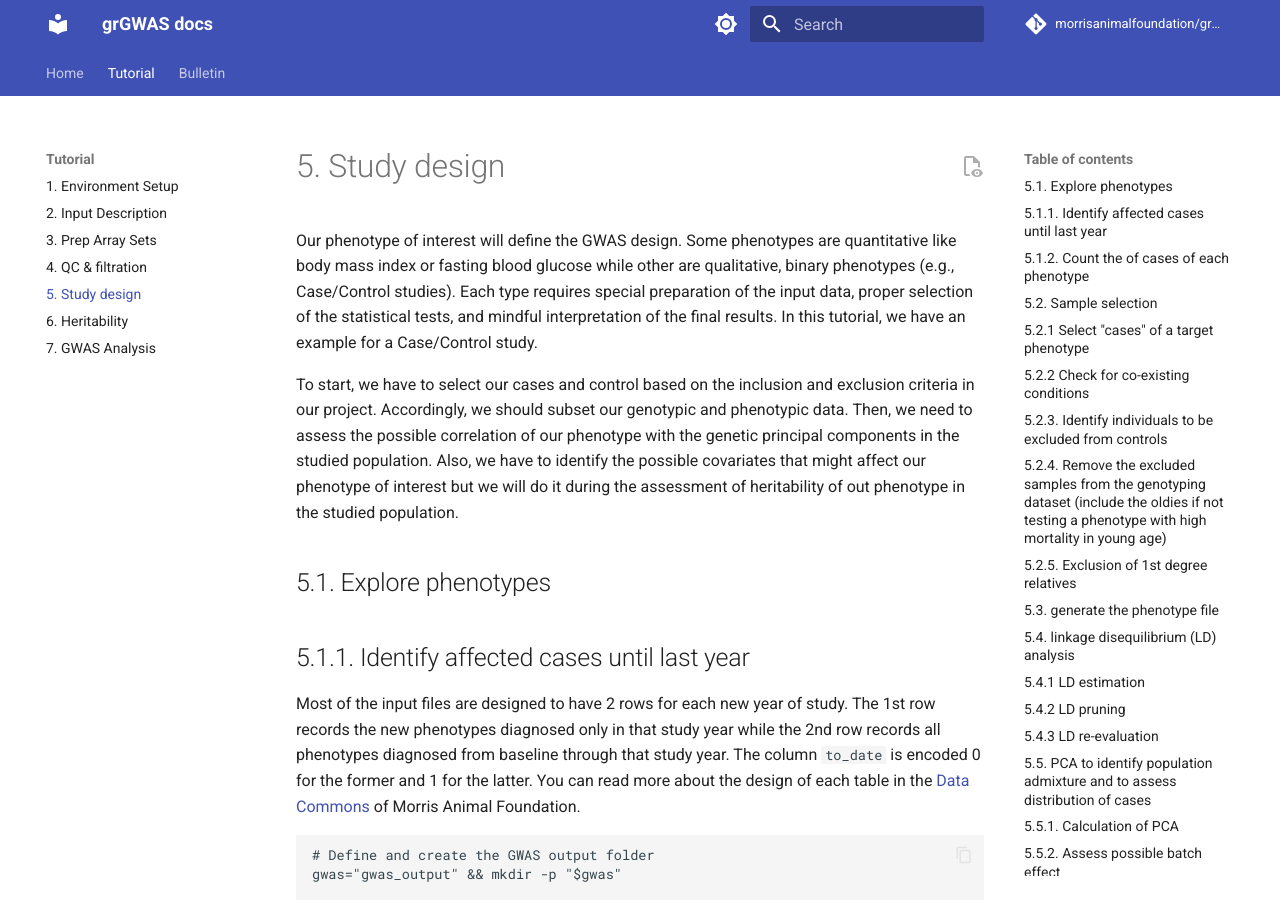
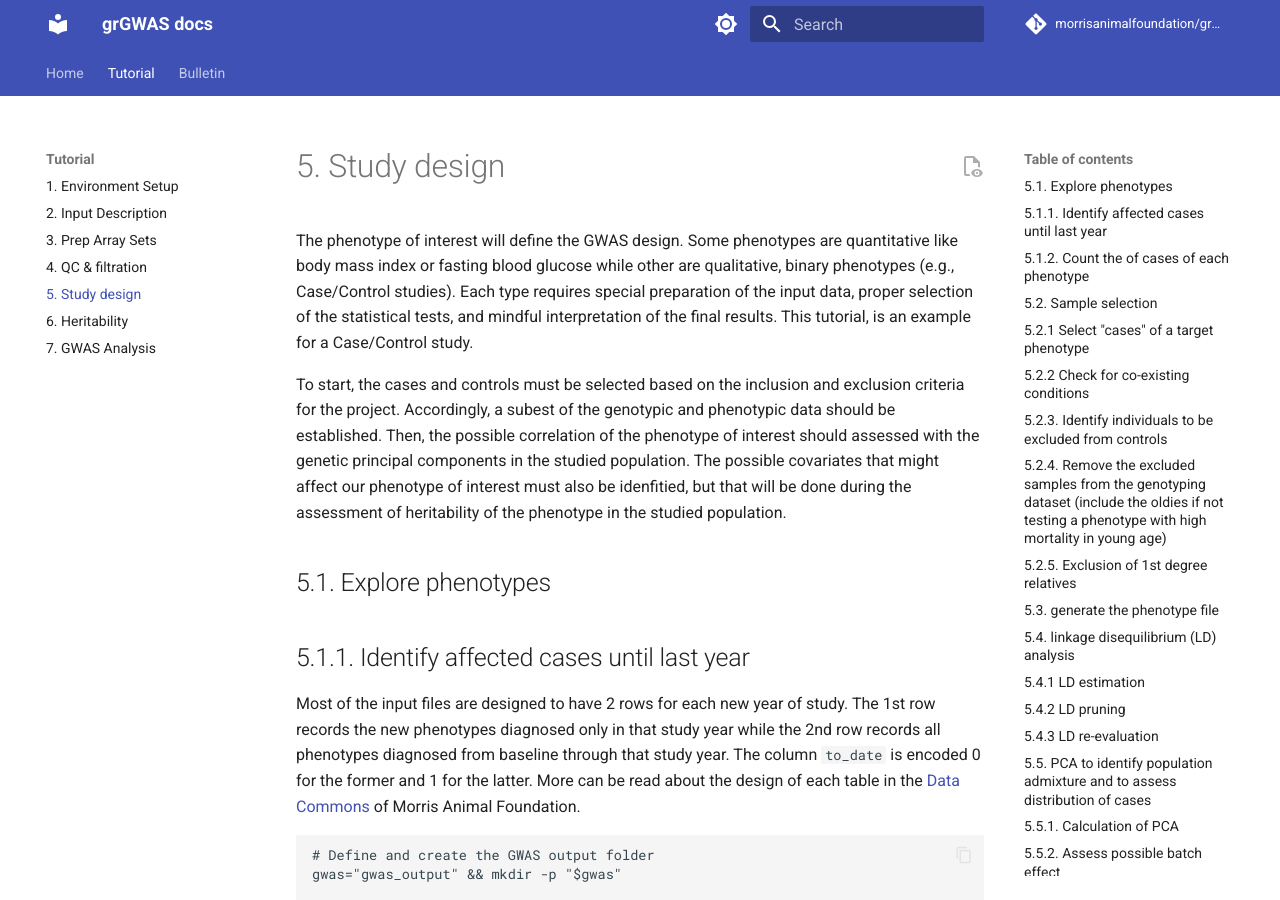
Before and after one commit to morrisanimalfoundation/grGWAS, an MkDocs documentation site: the page built from docs/5.pheno.md, in a window 1280 px wide and 900 px high. Built offline with MkDocs 1.6.1 and Material for MkDocs 9.7.7, drawn with Linux system fonts in a browser that asks for light colours; comment, search, counter and statistics services are not loaded; some of the changed text lies outside the part shown.

Commit message:
Update 5.pheno.md
MAF MarComm edits

````diff
--- a/docs/5.pheno.md
+++ b/docs/5.pheno.md
@@ -1,13 +1,13 @@
 
-Our phenotype of interest will define the GWAS design. Some phenotypes are quantitative like body mass index or fasting blood glucose while other are qualitative, binary phenotypes (e.g., Case/Control studies). Each type requires special preparation of the input data, proper selection of the statistical tests, and mindful interpretation of the final results. In this tutorial, we have an example for a Case/Control study.
+The phenotype of interest will define the GWAS design. Some phenotypes are quantitative like body mass index or fasting blood glucose while other are qualitative, binary phenotypes (e.g., Case/Control studies). Each type requires special preparation of the input data, proper selection of the statistical tests, and mindful interpretation of the final results. This tutorial, is an example for a Case/Control study.
 
-To start, we have to select our cases and control based on the inclusion and exclusion criteria in our project. Accordingly, we should subset our genotypic and phenotypic data. Then, we need to assess the possible correlation of our phenotype with the genetic principal components in the studied population.  Also, we have to identify the possible covariates that might affect our phenotype of interest but we will do it during the assessment of heritability of out phenotype in the studied population.
+To start, the cases and controls must be selected based on the inclusion and exclusion criteria for the project. Accordingly, a subest of the genotypic and phenotypic data should be established. Then, the possible correlation of the phenotype of interest should assessed with the genetic principal components in the studied population.  The possible covariates that might affect our phenotype of interest must also be idenfitied, but that will be done during the assessment of heritability of the phenotype in the studied population.
 
 ## 5.1. Explore phenotypes
 
 ## 5.1.1. Identify affected cases until last year
 
-Most of the input files are designed to have 2 rows for each new year of study. The 1st row records the new phenotypes diagnosed only in that study year while the 2nd row records all phenotypes diagnosed from baseline through that study year. The column `to_date` is encoded 0 for the former and 1 for the latter. You can read more about the design of each table in the [Data Commons](https://datacommons.morrisanimalfoundation.org/) of Morris Animal Foundation.
+Most of the input files are designed to have 2 rows for each new year of study. The 1st row records the new phenotypes diagnosed only in that study year while the 2nd row records all phenotypes diagnosed from baseline through that study year. The column `to_date` is encoded 0 for the former and 1 for the latter. More can be read about the design of each table in the [Data Commons](https://datacommons.morrisanimalfoundation.org/) of Morris Animal Foundation.
 
 ```
 # Define and create the GWAS output folder
@@ -51,7 +51,7 @@ for ((i=7; i<=$num_columns; i++)); do
     awk -v col="$i" 'BEGIN{FS=OFS="\t"}NR==1{dis=$col;next}{sum+=$col} END {if(sum)print dis,sum}' "$gwas"/conditions_${target}_lastYear.tab
 done > "$gwas"/conditions_${target}_lastYear_coexist.tab
 ```
-For now, we will not exclude any samples from cases
+For now, no sample will be excluded from cases
 
 
 ## 5.2.3. Identify individuals to be excluded from controls
@@ -76,15 +76,15 @@ There are 578651 variants and 2487 samples that passed filters and QC.
 
 
 ## 5.2.5. Exclusion of 1st degree relatives
-Again, we will use the genotyping data to assess sample-distances and thus identify sample duplications. We will use 0.177 (the geometric mean of 0.25 and 0.125) as cutoff for the KING kinship coeffiecients to identify 1st degree relatives.
+Again, the genotyping data will be used to assess sample-distances and thus identify sample duplications. 0.177 (the geometric mean of 0.25 and 0.125) will be used as cutoff for the KING kinship coeffiecients to identify 1st degree relatives.
 
 ```
-# First, we need to find the possible related dogs
+# First, identify possible related dogs
 plink2 --bfile "$gwas"/AxiomGT1v2.filtered.${target} --chr-set 38 no-xy --allow-extra-chr \
        --king-cutoff 0.177 \
        --out "$gwas"/AxiomGT1v2.filtered.${target}.1st_degree_relatives
 
-# Now, we can remove those relatives to avoid inflation of false associations in our GWAS
+# Now, those relatives can be removed to avoid inflation of false associations in the GWAS
 plink2 --bfile "$gwas"/AxiomGT1v2.filtered.${target} --chr-set 38 no-xy --allow-extra-chr \
        --remove "$gwas"/AxiomGT1v2.filtered.${target}.1st_degree_relatives.king.cutoff.out.id \
        --make-bed --output-chr 'chrM' --out "$gwas"/AxiomGT1v2.filtered.${target}.noRelatives
@@ -132,7 +132,7 @@ Rscript -e 'args=(commandArgs(TRUE));require(ggplot2);'\
 
 ## 5.4.2 LD pruning
 
-We will prune pairwise SNPs with R2 >  0.2 (using windows of 100 SNPs and step size of 10 SNPs)
+For this tutorial, prune pairwise SNPs with R2 >  0.2 (using windows of 100 SNPs and step size of 10 SNPs)
 
 ```
 plink2 --bfile "$gwas"/AxiomGT1v2.filtered.${target}.noRelatives --chr-set 38 no-xy --allow-extra-chr \
@@ -154,11 +154,11 @@ plink --bfile "$gwas"/AxiomGT1v2.filtered.${target}.noRelatives.LD_prune --chr-s
 # New histogram
 awk -v size=0.01 'BEGIN{OFS="\t";bmin=bmax=0}{ b=int($7/size); a[b]++; bmax=b>bmax?b:bmax; bmin=b<bmin?b:bmin } END { for(i=bmin;i<=bmax;++i) print i*size,(i+1)*size,a[i]/1 }'  <(tail -n+2 "$gwas"/AxiomGT1v2.filtered.${target}.noRelatives.LD_prune.stats.ld) > "$gwas"/AxiomGT1v2.filtered.${target}.noRelatives.LD_prune.stats.ld.r2_histo
 
-# Let us compare the change
+# Compare the change
 paste "$gwas"/AxiomGT1v2.filtered.${target}.noRelatives.stats.ld.r2_histo "$gwas"/AxiomGT1v2.filtered.${target}.noRelatives.LD_prune.stats.ld.r2_histo | less
 ```
 
-How does the LD Decay Plot look like?
+How does the LD Decay Plot look?
 ```
 cat "$gwas"/AxiomGT1v2.filtered.${target}.noRelatives.LD_prune.stats.ld | awk '/NR==1/{print;next}{x=$5-$2;if(x<100000)print}' > "$gwas"/AxiomGT1v2.filtered.${target}.noRelatives.LD_prune.stats.ld2
 
@@ -183,7 +183,7 @@ plink2 --bfile "$gwas"/AxiomGT1v2.filtered.${target}.noRelatives.LD_prune --chr-
        --output-chr 'chrM' --out "$gwas"/AxiomGT1v2.filtered.${target}.noRelatives.LD_prune.pca
 ```
 
-We can plot the variance to dentify the principle components that explain most of the variance:
+The variance can be plotted to identify the principle components that explain most of the variance
 ```
 Rscript -e 'args=(commandArgs(TRUE));'\
 'val <- read.table(paste(args[1],"/AxiomGT1v2.filtered.",args[2],".noRelatives.LD_prune.pca.eigenval",sep=""));'\
````
